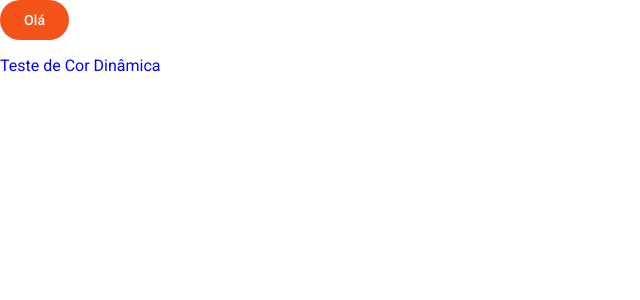
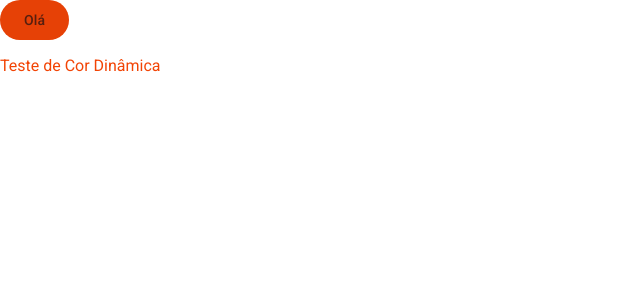
Before and after one commit to caiqueduart/Kayro-UI, an Angular app: page / in a window 1280 px wide. Shown: the top 300 px of the page, without its empty margins (0-640 px from the left). Built offline with nearby package versions, Linux system fonts and the light colour scheme.

Commit message:
feat(theme): criação do sistema de temas

```diff
--- a/src/app/app.component.scss
+++ b/src/app/app.component.scss
@@ -1,3 +1,3 @@
 .dynamic-color-test {
-    color: var(--dynamic-color-test);
+    color: var(--kay-sys-color-primary);
 }
--- a/src/app/styles/themes/_dark-theme.scss
+++ b/src/app/styles/themes/_dark-theme.scss
@@ -50,6 +50,8 @@ $colors-roles: (
     surface-container-highest: #3B342B,
 );
 
-@mixin variables {
-    --dynamic-color-test: lightblue;
+@mixin colors-variables {
+    @each $key, $value in $colors-roles {
+        --kay-sys-color-#{$key}: #{$value};
+    }
 }
--- a/src/app/styles/themes/_light-theme.scss
+++ b/src/app/styles/themes/_light-theme.scss
@@ -50,6 +50,8 @@ $colors-roles: (
     surface-container-highest: #EDE0D4,
 );
 
-@mixin variables {
-    --dynamic-color-test: blue;
+@mixin colors-variables {
+    @each $key, $value in $colors-roles {
+        --kay-sys-color-#{$key}: #{$value};
+    }
 }
--- a/src/index.html
+++ b/src/index.html
@@ -9,7 +9,7 @@
     <link href="https://fonts.googleapis.com/css2?family=Roboto:wght@300;400;500&display=swap" rel="stylesheet">
     <link href="https://fonts.googleapis.com/icon?family=Material+Icons" rel="stylesheet">
 </head>
-<body class="light-theme">
+<body class="dark-theme">
 <app-root></app-root>
 </body>
 </html>
--- a/src/styles.scss
+++ b/src/styles.scss
@@ -3,7 +3,7 @@
 @use 'app/styles/themes/light-theme' as light-theme;
 @use 'app/styles/global-variables' as global-variables;
 
-html {
+:root {
     .dark-theme {
         @include mat.theme((
             color: (
@@ -13,7 +13,7 @@ html {
             density: 0,
         ));
         @include mat.theme-overrides(dark-theme.$colors-roles);
-        @include dark-theme.variables;
+        @include dark-theme.colors-variables;
     }
 
     .light-theme {
@@ -25,7 +25,7 @@ html {
             density: 0,
         ));
         @include mat.theme-overrides(light-theme.$colors-roles);
-        @include light-theme.variables;
+        @include light-theme.colors-variables;
     }
 }
 
```
